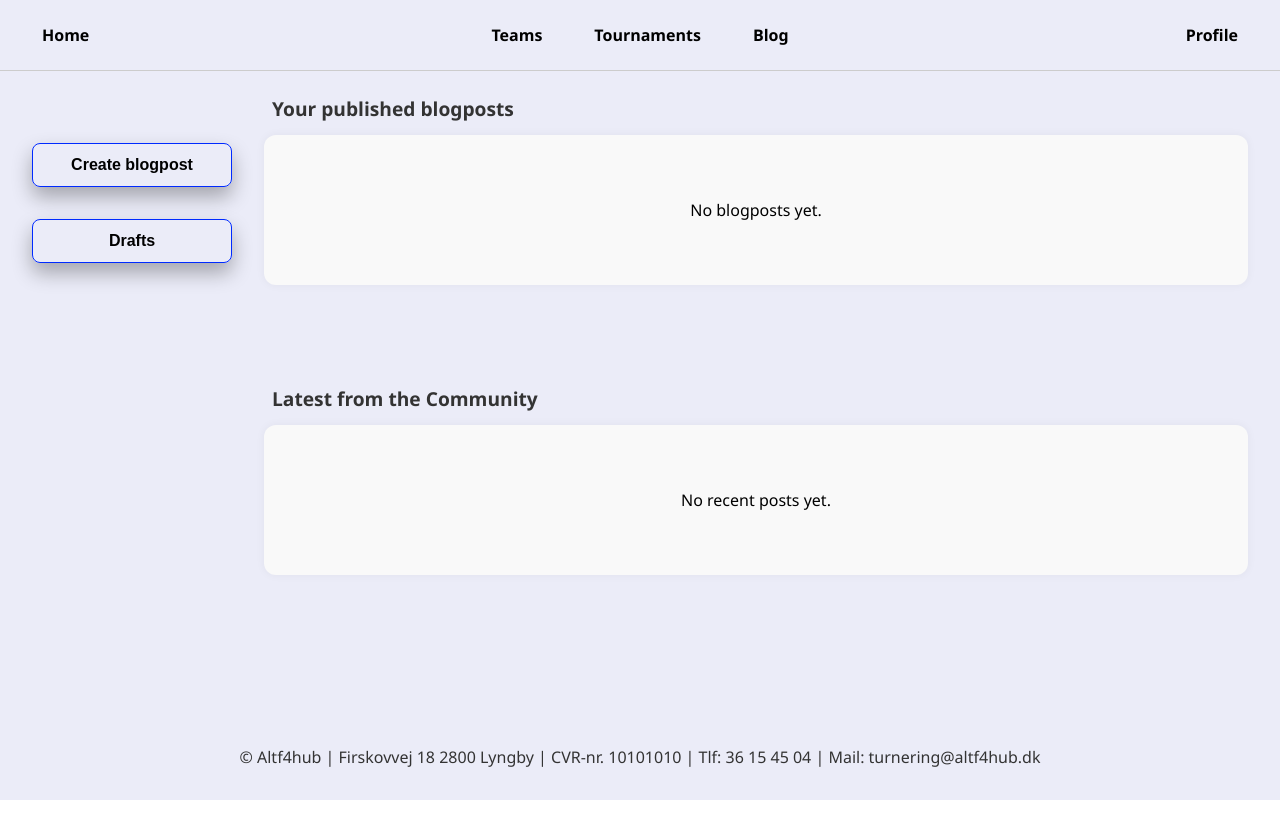
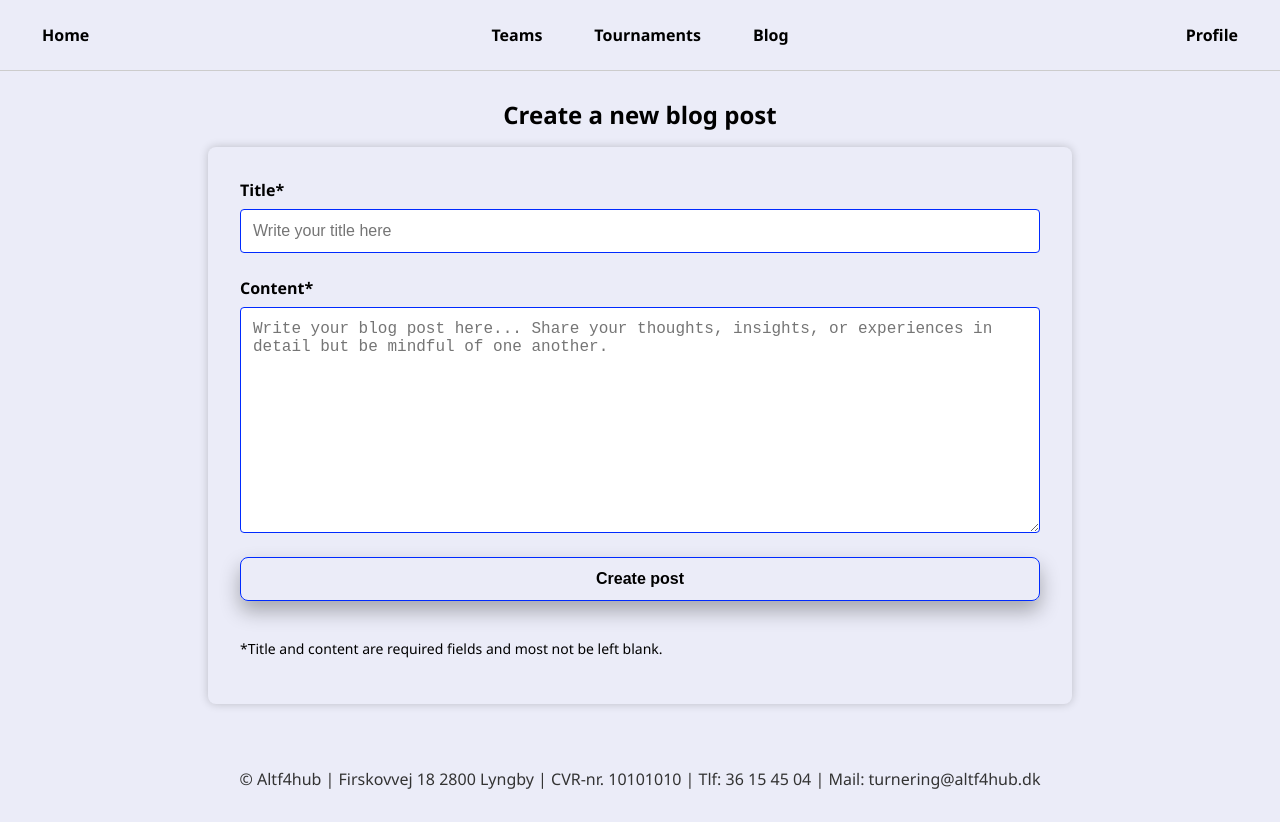
Before and after one commit to FrederikMoestrup/ALF4HUB, a React (Vite) app in the folder Frontend/: page / in a window 1280 px wide. Before the commit the page ends 800 px from the top, so only its background shows below. Built offline with nearby package versions, Linux system fonts and the light colour scheme.

Commit message:
Create new blog post for frontend

```diff
--- a/Frontend/src/main.jsx
+++ b/Frontend/src/main.jsx
@@ -1,12 +1,14 @@
 import { StrictMode } from 'react'
 import { createRoot } from 'react-dom/client'
 import BlogPostFrontPage from './pages/BlogPostFrontPage.jsx'
+import CreateBlogPost from './pages/CreateBlogPost.jsx'
 //import './index.css'
 import App from './App.jsx'
 
 createRoot(document.getElementById('root')).render(
   <StrictMode>
    {/* <App />*/}
-   <BlogPostFrontPage />
+   {/* <BlogPostFrontPage /> */}
+   <CreateBlogPost />
   </StrictMode>,
 )
--- /dev/null
+++ b/Frontend/src/pages/CreateBlogPost.jsx
@@ -0,0 +1,288 @@
+import styled, { createGlobalStyle } from 'styled-components';
+/*import { useState } from 'react-router-dom';*/
+
+/* Should fill the entire screen, doesn't right now. Needs to be fixed */
+const GlobalStyle = createGlobalStyle`
+  html, body, #root{
+    margin: 0;
+    padding: 0;
+    height: 100%;
+    box-sizing: border-box;
+    font-family: 'Segoe UI', sans-serif;
+    color: pink;
+  }
+`;
+
+const Container = styled.div`
+    display: flex;
+    flex-direction: column;
+    min-height: 100vh;
+`;
+
+/* Top navbar */
+const Navbar = styled.nav`
+  position: relative;
+  background-color: #ebecf8;
+  border-bottom: 1px solid #cccccc;
+  padding: 1rem 2rem;
+  display: flex;
+  justify-content: center;   /* Center NavLinks in the middle */
+  align-items: center;
+`;
+
+const HomeButton = styled.div`
+  position: absolute;
+  left: 2rem;
+
+  a {
+    outline: none;
+    color: black;
+    font-size: 1rem;
+    padding: 8px 10px;
+    font-weight: bold;
+    border-radius: 4px;
+    transition: background-color 0.3s ease, color 0.3s ease;
+    text-decoration: none;
+
+    &:hover {
+      background-color: white;
+      color: #000;
+    }
+  }
+`;
+
+const ProfileButton = styled(HomeButton)`
+  right: 2rem;  /* Position on the opposite corner */
+  left: unset;  /* Make sure left is not applied */
+`;
+
+const NavLinks = styled.div`
+  display: flex;
+  gap: 2rem;
+
+  a {
+    text-decoration: none;
+    outline: none;
+    color: black;
+    font-size: 1rem;
+    padding: 8px 10px;
+    font-weight: bold;
+    border-radius: 4px;
+    transition: background-color 0.3s ease, color 0.3s ease;
+
+    &:hover {
+      background-color: white;
+      color: #000;
+    }
+  }
+`;
+
+ /* Main part of the page */
+const Content = styled.main`
+  flex: 1;
+  display: flex;
+  justify-content: center;  /* Center the form horizontally */
+  align-items: flex-start;
+  padding: 2rem;
+  gap: 2rem;
+  background-color: #ebecf8;
+`;
+
+/*const BackButton = styled.button`
+  position: absolute;
+  top: 2rem;
+  left: 2rem;
+  background: none;
+  border: none;
+  font-size: 2rem;
+  color: black;
+  cursor: pointer;
+
+  &:hover {
+    opacity: 0.7;
+  }
+`;*/
+
+// Styled components for the form
+const FormWrapper = styled.div`
+  display: flex;
+  flex-direction: column;
+  align-items: center;
+  width: 100%;
+`;
+
+const FormTitle = styled.h2`
+  text-align: center;
+  margin-bottom: 1rem;
+  color: black;
+  margin-top: -0.3rem;
+  `;
+
+const Form = styled.form`
+  display: flex;
+  flex-direction: column;
+  gap: 1.5rem;
+  background-color: #ebecf8;
+  padding: 2rem;
+  border-radius: 8px;
+  box-shadow: 0 0 10px rgba(0, 0, 0, 0.2);
+  max-width: 800px;
+  width: 100%;
+`;
+
+const Label = styled.label`
+  color: black;
+  font-weight: bold;
+  text-align: left;
+  margin-bottom: -1rem;
+`;
+
+const Input = styled.input`
+  padding: 0.75rem;
+  font-size: 1rem;
+  border-radius: 4px;
+  border: 1px solid rgb(0, 42, 255);
+`;
+
+const Textarea = styled.textarea`
+  padding: 0.75rem;
+  font-size: 1rem;
+  border-radius: 4px;
+  border: 1px solid rgb(0, 42, 255);
+  height: 200px;
+`;
+
+const Button = styled.button`
+  padding: 0.75rem;
+  font-size: 1rem;
+  background-color: transparent;
+  border: 1px solid rgb(0, 42, 255);
+  color: black;
+  border-radius: 4px;
+  box-shadow: 0 10px 20px rgba(0, 0, 0, 0.3);
+  transition: transform 0.3s, box-shadow 0.3s;
+  border-radius: 8px;
+  font-weight: 600;
+  cursor: pointer;
+
+  &:hover {
+    background-color: rgb(0, 42, 255);
+  }
+`;
+
+const RequiredText = styled.p`
+  font-size: 0.875rem;
+  color: black;
+  align-self: flex-start;
+`;
+
+const Footer = styled.footer`
+  background-color: #ebecf8;
+  color: #333;
+  padding: 1rem 2rem;
+  flex-shrink: 0;
+`;
+
+function CreateBlogPost() {
+   /*Doesn't work, since BrowserRouter is not yet set up in the main.jsx file
+
+   const navigate = useNavigate();
+
+    const goBack = () => {
+        navigate(-1);  // This will take the user to the previous page
+    };
+
+    const [title, setTitle] = useState('');
+    const [content, setContent] = useState('');
+    const [tags, setTags] = useState('');
+    const [error, setError] = useState('');
+    const [success, setSuccess] = useState(false);
+
+    // Handle form submission
+  const handleSubmit = (e) => {
+    e.preventDefault();
+    if (!title || !content) {
+      setError('Title and content are required!');
+      setSuccess(false);
+    } else {
+      setError('');
+      setSuccess(true);
+      console.log('Blog post created:', { title, content, tags });
+      // Here you would send the data to the backend or store it
+    }
+  };*/
+
+    return (
+        <>
+        <GlobalStyle />
+        <Container>
+            <Navbar>
+            <HomeButton>
+                <a href="/">Home</a>
+            </HomeButton>
+
+            {/* a href should be changed with NavLink to the respective pages, when these are ready */}
+            <NavLinks>
+                <a href="/teams">Teams</a>
+                <a href="/tournaments">Tournaments</a>
+                <a href="/blog">Blog</a>
+            </NavLinks>
+
+            <ProfileButton>
+                <a href="/">Profile</a>
+            </ProfileButton>
+            </Navbar>
+            <Content>
+                <FormWrapper>
+                {/*<BackButton onClick={goBack}>←</BackButton>
+                <h2>Create a New Blog Post</h2>
+                    <Form onSubmit={handleSubmit}>
+                        <Input
+                        type="text"
+                        placeholder="Title"
+                        value={title}
+                        onChange={(e) => setTitle(e.target.value)}
+                        />
+                        <Textarea
+                        placeholder="Content"
+                        value={content}
+                        onChange={(e) => setContent(e.target.value)}
+                        />
+                        <Input
+                        type="text"
+                        placeholder="Tags (optional)"
+                        value={tags}
+                        onChange={(e) => setTags(e.target.value)}
+                        />
+                        {error && <p style={{ color: 'red' }}>{error}</p>}
+                        {success && <p style={{ color: 'green' }}>Blog post created successfully!</p>}
+                        <Button type="submit">Create Post</Button>
+                    </Form>*/}
+                    <FormTitle>Create a new blog post</FormTitle>
+                    <Form>
+                        <Label>Title*</Label>
+                        <Input
+                        type="text"
+                        placeholder="Write your title here"
+                        />
+                        <Label>Content*</Label>
+                        <Textarea
+                        type="text"
+                        placeholder="Write your blog post here... Share your thoughts, insights, or experiences in detail but be mindful of one another."
+                        />
+
+                        <Button type="submit">Create post</Button>
+                        <RequiredText>*Title and content are required fields and most not be left blank.</RequiredText>
+                    </Form>
+                </FormWrapper>
+            </Content>
+
+            <Footer>
+                <p>© Altf4hub | Firskovvej 18 2800 Lyngby | CVR-nr. 10101010 | Tlf: 36 15 45 04 | Mail: turnering@altf4hub.dk</p>
+            </Footer>
+        </Container>
+        </>
+    );
+}
+
+export default CreateBlogPost;
```
